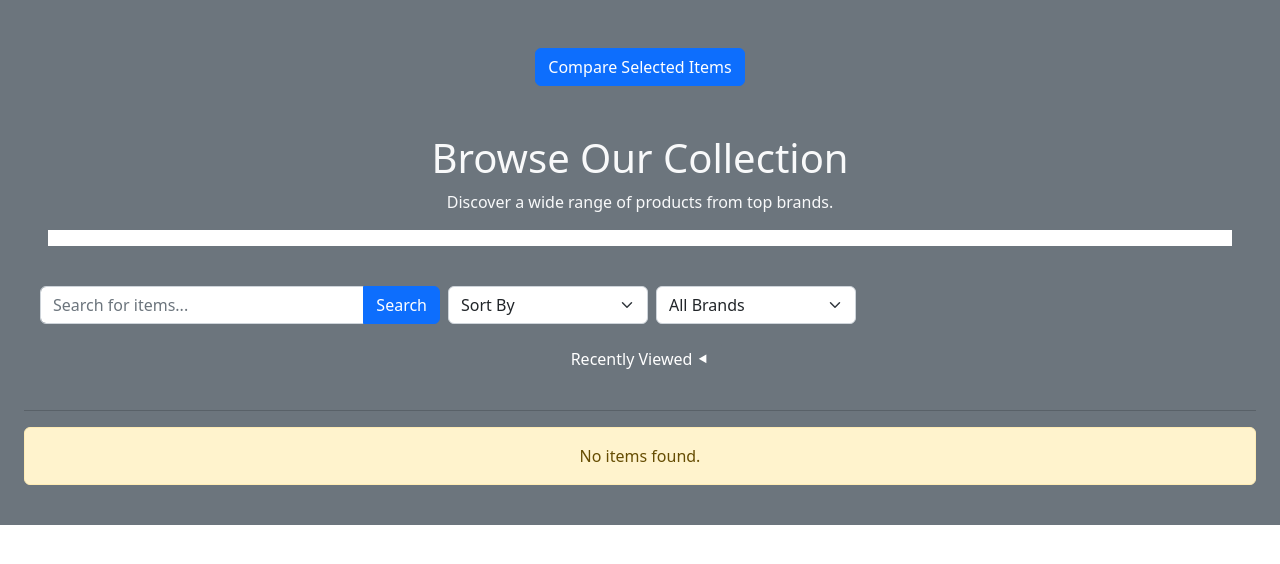
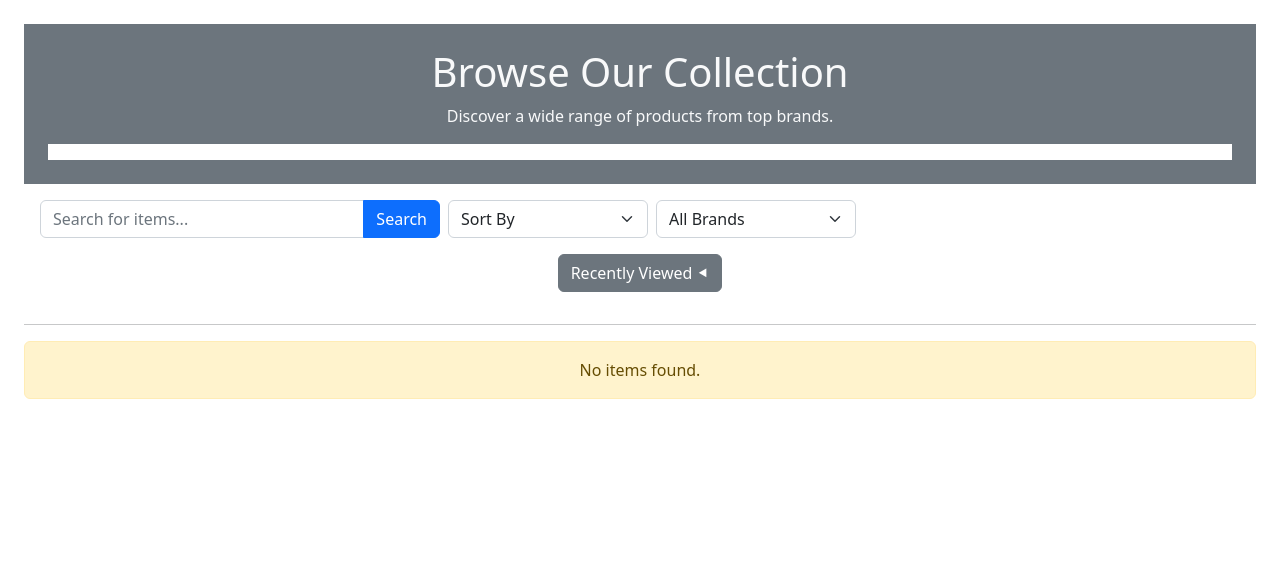
Before and after one commit to Chris-Karagiannis/CSCxUPCHackathon, a Flask app: template templates/browse.jinja in a window 1280 px wide. Shown: the part 56-620 px from the top of the page. Run offline with Flask 3, Linux system fonts and the light colour scheme; the template is opened without the code that fills it, so the values that code supplies are empty.

Commit message:
Fix compare issues with styling

```diff
--- a/templates/browse.jinja
+++ b/templates/browse.jinja
@@ -92,15 +92,10 @@
 <body>
     <div>
         <div class="hero-section text-center mb-4 position-relative">
-        {# Compare Button #}
-        <div class="bg-secondary text-center p-4">
-            <div class="container mt-4">
-                <button type="button" class="btn btn-primary" id="compareButton" data-bs-toggle="modal" data-bs-target="#compareModal">Compare Selected Items</button>
-            </div>
-
-                {# modal approach for comparison  #}
+            {# modal approach for comparison  #}
 
             <!-- Modal -->
+            <div class="text-center p-4">
             <div class="modal fade" id="compareModal" tabindex="-1" aria-labelledby="compareModalLabel" aria-hidden="true">
             <div class="modal-dialog modal-lg">   <!-- not modal-dialog-lg -->
                 <div class="modal-content">
@@ -119,9 +114,11 @@
 
 
         <div class="bg-secondary text-center p-4">
-            <div class="container mt-4">
-                <button id="compareButton" class="btn btn-primary " style="display:none;" >Compare Selected Items</button>
+            {# Compare Button #}
+            <div class="container">
+                <button type="button" class="btn btn-primary" id="compareButton" data-bs-toggle="modal" data-bs-target="#compareModal" style="display: none;">Compare Selected Items</button>
             </div>
+
             <h1 class="text-light">Browse Our Collection</h1>
             <p class="text-light">Discover a wide range of products from top brands.</p>
             <!-- Logo Showcase floating bar -->
@@ -370,7 +367,7 @@
       .filter(Boolean);
 
     const th      = items.map((_, i) => `<th class="text-center">Item ${i + 1}</th>`).join('');
-    const rowImg  = items.map(it => `<td class="text-center"><img src="${it.img}" class="img-fluid" style="max-height:120px;object-fit:cover;"></td>`).join('');
+    const rowImg  = items.map(it => `<td class="text-center"><img src="${it.img}" class="img-fluid" style="max-height:75vh;object-fit:cover;"></td>`).join('');
     const rowName = items.map(it => `<td class="fw-semibold">${it.title}</td>`).join('');
     const rowType = items.map(it => `<td>${it.type || '-'}</td>`).join('');
     const rowBrand= items.map(it => `<td>${it.brand_name || '-'}</td>`).join('');
@@ -380,7 +377,6 @@
     body.innerHTML = `
       <div class="table-responsive">
         <table class="table table-bordered align-middle mb-0">
-          <thead><tr>${th}</tr></thead>
           <tbody>
             <tr>${rowImg}</tr>
             <tr>${rowName}</tr>
```
